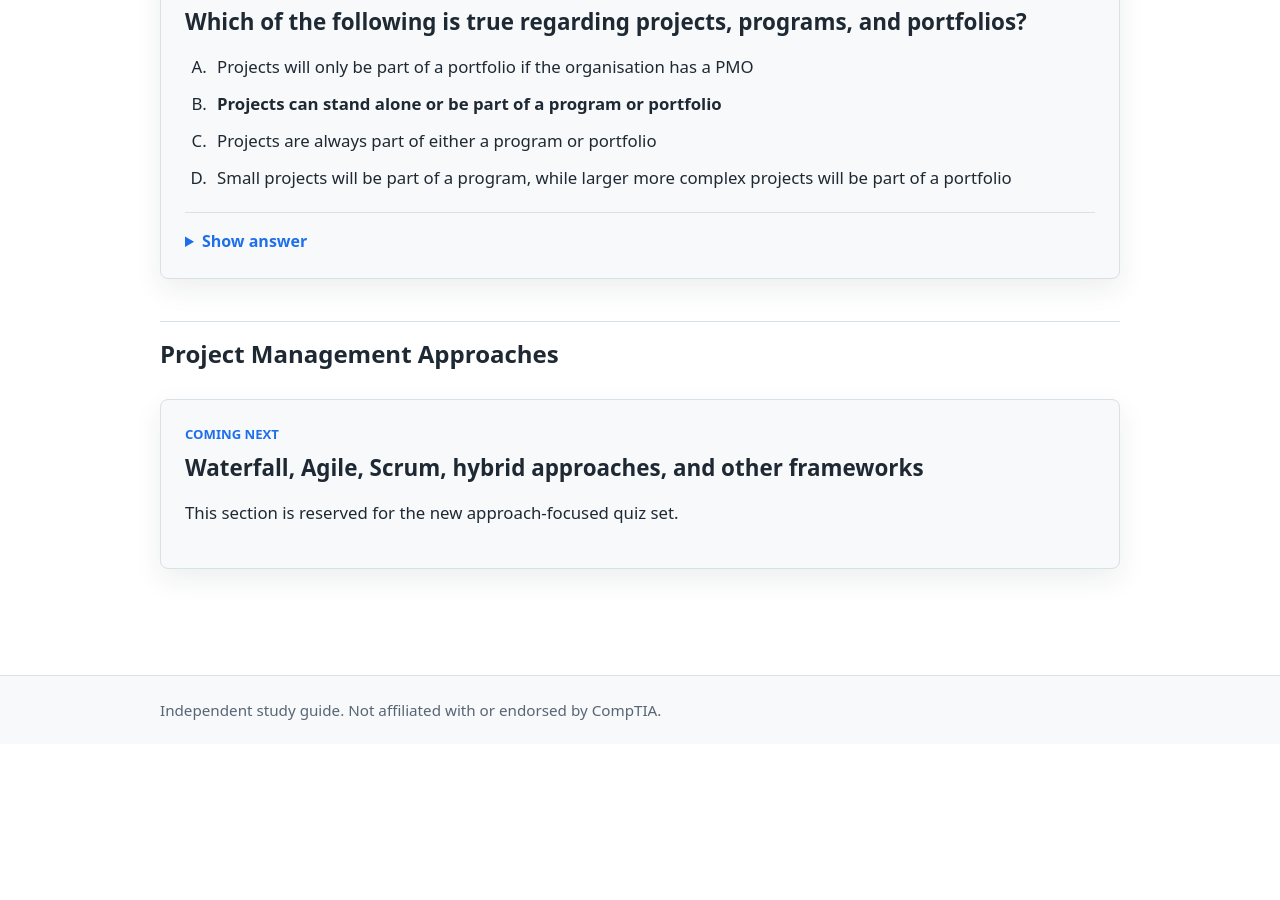
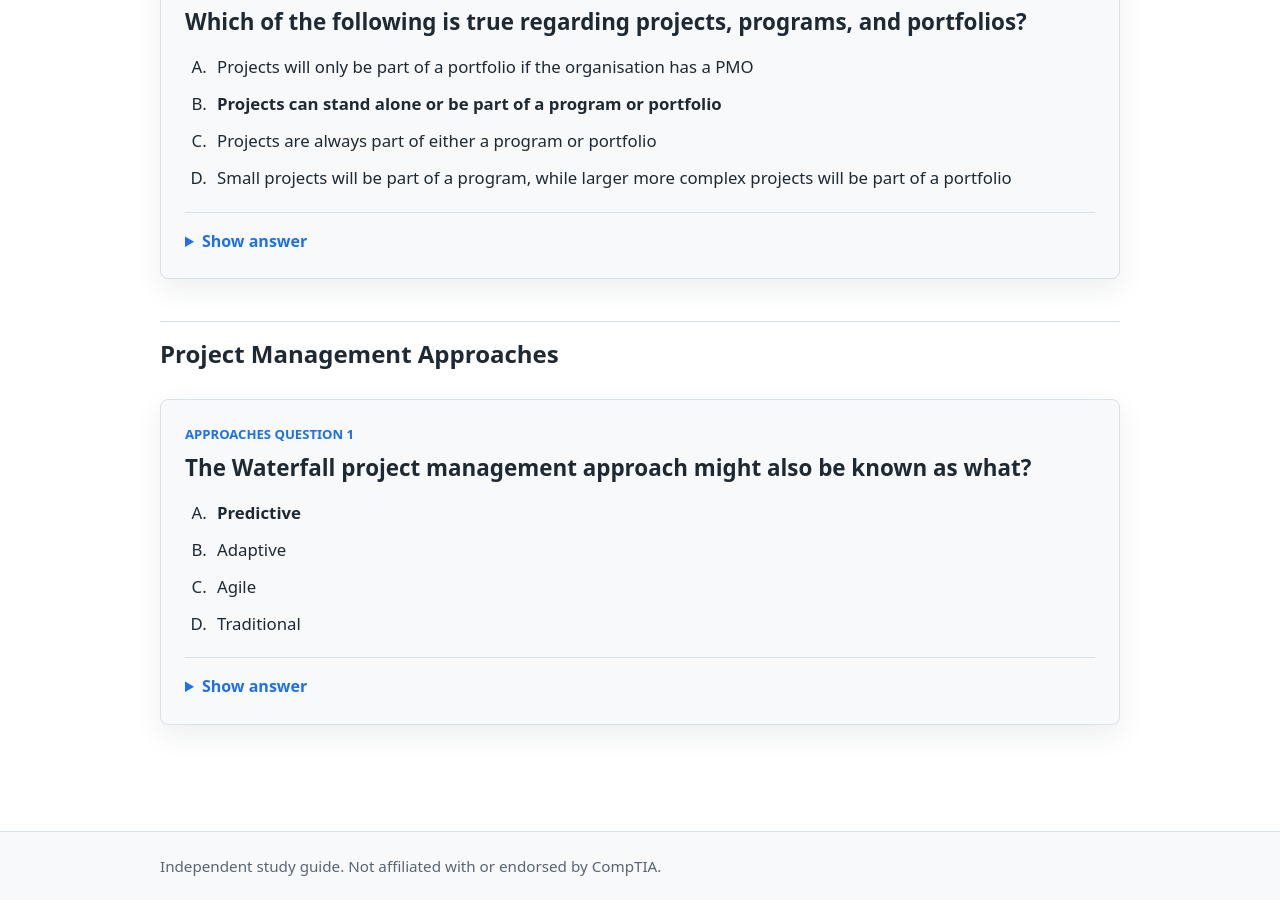
Before and after one commit to teganburns/project-plus-study-guide, a Jekyll site: the page built from Quizzes.md, in a window 1280 px wide and 900 px high, scrolled down 2796 px. Built offline with Jekyll 4.4.1, drawn with Linux system fonts in a browser that asks for light colours; before the commit the page ends 3540 px from its top, so only the background shows below that.

Commit message:
Add waterfall predictive quiz

```diff
--- a/Quizzes.md
+++ b/Quizzes.md
@@ -142,8 +142,19 @@ permalink: /quizzes/
 
 <section class="quiz-list" aria-label="Project management approaches practice questions">
   <article class="quiz-card">
-    <p class="quiz-meta">Coming next</p>
-    <h2>Waterfall, Agile, Scrum, hybrid approaches, and other frameworks</h2>
-    <p>This section is reserved for the new approach-focused quiz set.</p>
+    <p class="quiz-meta">Approaches Question 1</p>
+    <h2>The Waterfall project management approach might also be known as what?</h2>
+
+    <ol class="quiz-options" type="A">
+      <li><strong>Predictive</strong></li>
+      <li>Adaptive</li>
+      <li>Agile</li>
+      <li>Traditional</li>
+    </ol>
+
+    <details class="quiz-answer">
+      <summary>Show answer</summary>
+      <p><strong>Answer: A.</strong> Waterfall may also be called predictive because the work is planned upfront and follows defined phases.</p>
+    </details>
   </article>
 </section>
```
